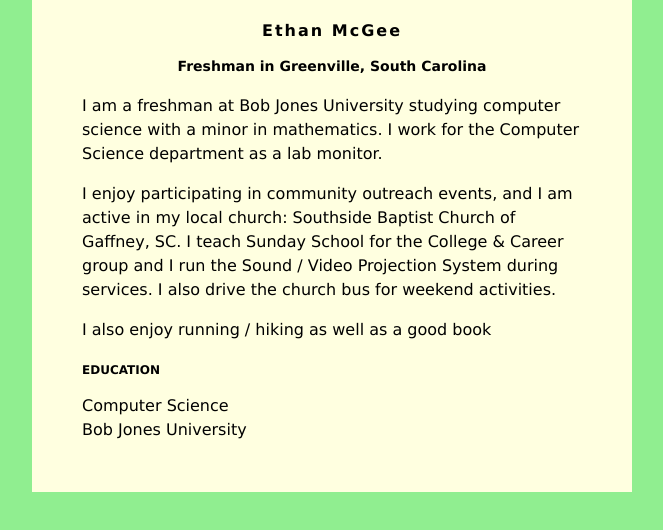
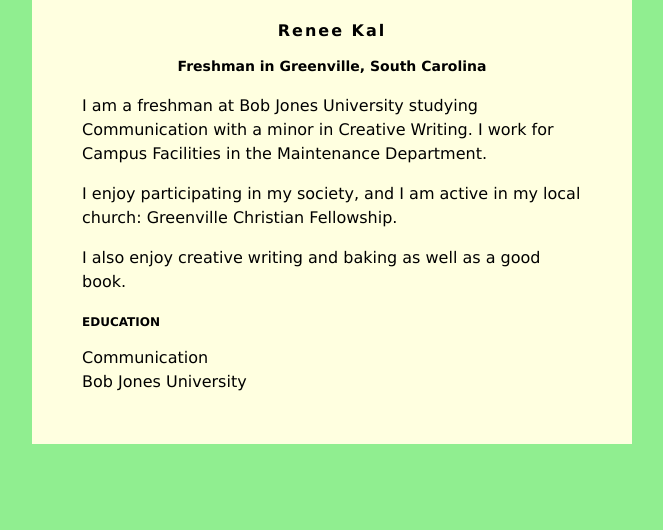
Before and after one commit to Skala146/Skala146.github.io, a plain HTML site: page index.html in a window 1280 px wide. Shown: the whole page, without its empty margins (308-971 px from the left). Drawn offline with Linux system fonts and the light colour scheme.

Commit message:
Update index.html

```diff
--- a/index.html
+++ b/index.html
@@ -30,19 +30,19 @@
 </head>
 <body>
     <div id="content">
-        <h1>Ethan McGee</h1>
+        <h1>Renee Kal</h1>
         <h2>Freshman in Greenville, South Carolina</h2>
 
-         <p>I am a freshman at Bob Jones University studying computer science with a minor in mathematics. I work for the Computer Science department as a lab monitor.</p>
+         <p>I am a freshman at Bob Jones University studying Communication with a minor in Creative Writing. I work for Campus Facilities in the Maintenance Department.</p>
          <p>
-            I enjoy participating in community outreach events, and I am active in my local church: Southside Baptist Church of Gaffney, SC.  I teach Sunday School for the College &amp; Career group and I run the Sound / Video Projection System during services.  I also drive the church bus for weekend activities.
+            I enjoy participating in my society, and I am active in my local church: Greenville Christian Fellowship.
          </p>
          <p>
-            I also enjoy running / hiking as well as a good book
+            I also enjoy creative writing and baking as well as a good book.
          </p>
 
         <h3>EDUCATION</h3>
-        Computer Science<br>
+        Communication <br>
         Bob Jones University
     </div>
 
```
